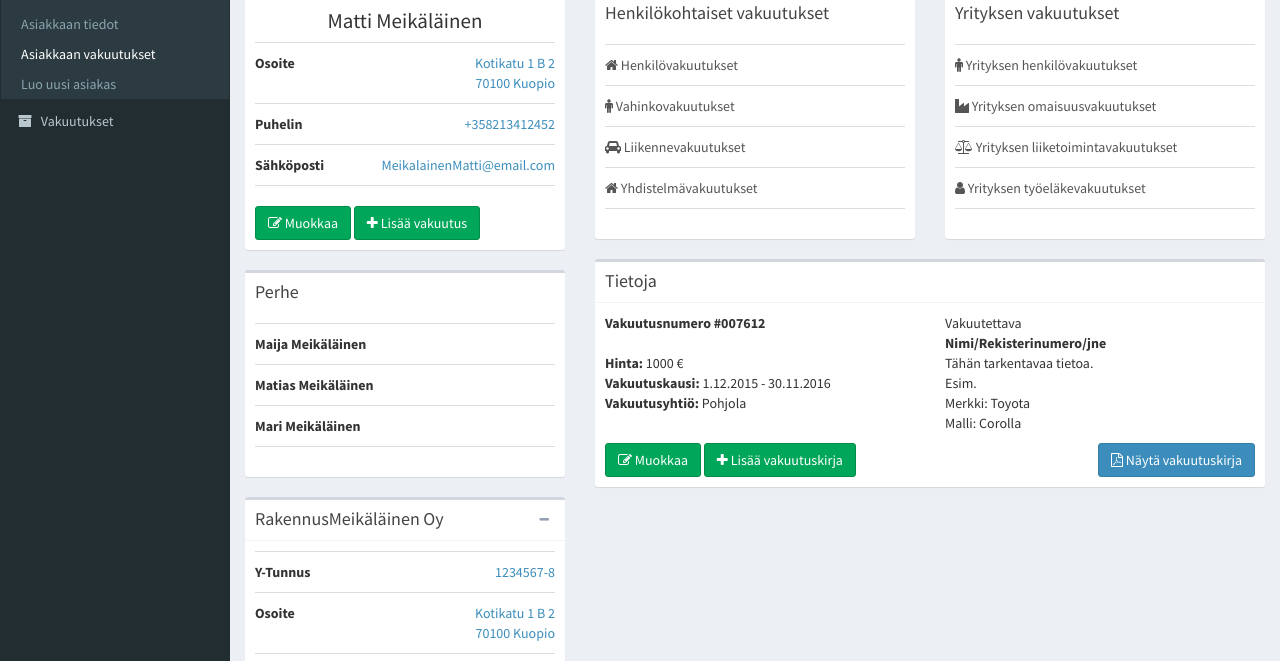
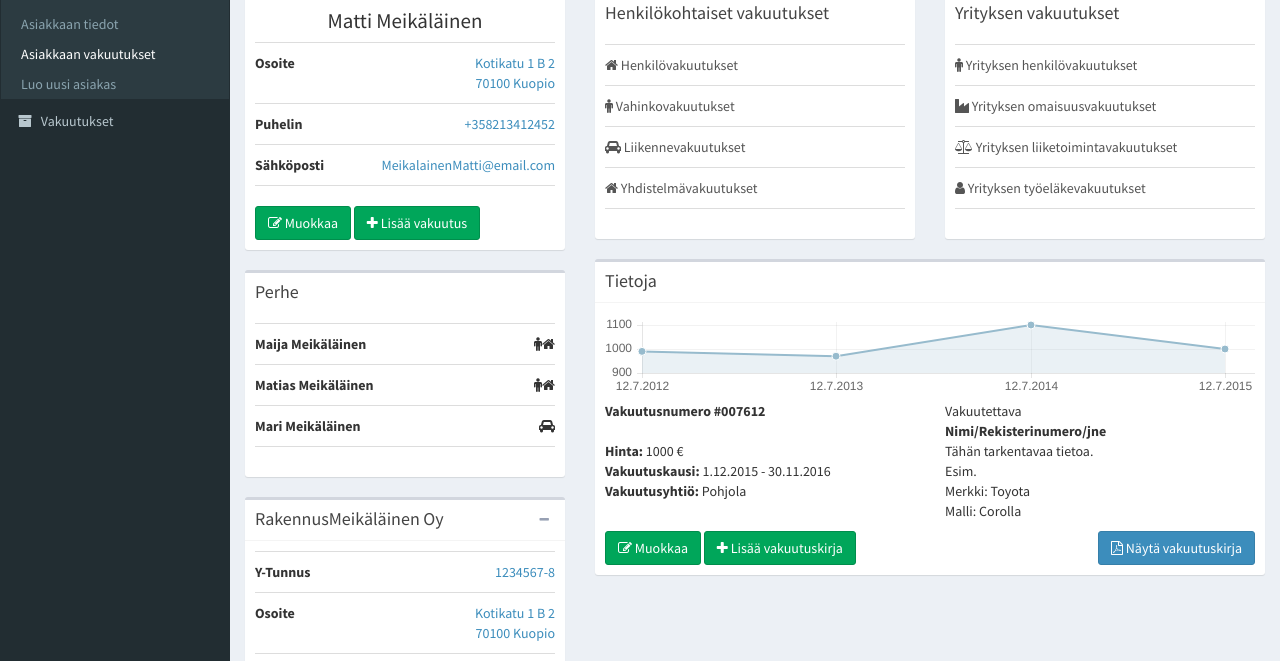
Before and after one commit to Pyretti/MyAdminLTE, a website: page pages/UI/asiakas-vakuutukset.html in a window 1280 px wide. Shown: the part 115-776 px from the top of the page. Drawn offline with nearby package versions, Linux system fonts and the light colour scheme.

Commit message:
Chart ja muita pieniä päivityksiä

```diff
--- a/pages/UI/asiakas-vakuutukset.html
+++ b/pages/UI/asiakas-vakuutukset.html
@@ -159,12 +159,21 @@
 						<ul class="list-group list-group-unbordered">
 							<li class="list-group-item">
 								<b>Maija Meikäläinen</b>
+                                <span style="float: right;">
+                                    <i class="fa fa-male"></i><i class="fa fa-home"></i>
+                                </span>
 							</li>
 							<li class="list-group-item">
 								<b>Matias Meikäläinen</b>
+                                <span style="float: right;">
+                                    <i class="fa fa-male"></i><i class="fa fa-home"></i>
+                                </span>
 							</li>
 							<li class="list-group-item">
 								<b>Mari Meikäläinen</b>
+                                <span style="float: right;">
+                                    <i class="fa fa-car"></i>
+                                </span>
 							</li>
 						</ul>
 					</div><!-- /.box-body -->
@@ -314,6 +323,11 @@
 							<h3 class="box-title">Tietoja</h3>
 							</div><!-- /.box-header -->
 							<div class="box-body">
+
+                                <div class="chart">
+                                    <canvas height="100px" width="781px" id="priceChart" <!--</canvas>style="height: 247px; width: 781px;"-->></canvas>
+                                </div>
+
 								<div class="row">
 									<div class="col-sm-6">
 										<b>Vakuutusnumero #007612</b><br>
@@ -357,7 +371,7 @@
           Anything you want
         </div>
         <!-- Default to the left -->
-        <strong>Copyright &copy; 2015 <a href="#">OmaMeklari Oy</a>.</strong> All rights reserved.
+        <strong>Copyright &copy; 2015 <a href="#">Omameklari Oy</a>.</strong> All rights reserved.
       </footer>
     </div><!-- ./wrapper -->
 
@@ -371,6 +385,33 @@
     <script src="../../dist/js/app.min.js"></script>
 	<!-- Own custom code -->
 	<script src="../../dist/js/custom.js"></script>
+
+    <script src="../../plugins/chartjs/Chart.js"></script>
+    <script>
+
+        var data = {
+            labels: ["12.7.2012","12.7.2013","12.7.2014", "12.7.2015"],
+            datasets: [
+                {
+                    label: "Hintakehitys",
+                    fillColor: "rgba(151,187,205,0.2)",
+                    strokeColor: "rgba(151,187,205,1)",
+                    pointColor: "rgba(151,187,205,1)",
+                    pointStrokeColor: "#fff",
+                    pointHighlightFill: "#fff",
+                    pointHighlightStroke: "rgba(151,187,205,1)",
+                    data: [990, 970, 1100, 1000]
+                }
+            ]
+        };
+
+
+        var ctx = document.getElementById("priceChart").getContext("2d");
+        var options = {
+                bezierCurve: false
+            }
+        var priceChart = new Chart(ctx).Line(data, options);
+    </script>
     <!-- Optionally, you can add Slimscroll and FastClick plugins.
          Both of these plugins are recommended to enhance the
          user experience. Slimscroll is required when using the
```
Also changed, not shown: pages/UI/asiakas-hae.html (+1 -1 lines), pages/UI/asiakas-uusi.html (+2 -1 lines), pages/UI/asiakas.html (+1 -1 lines), pages/UI/login.html (+3 -2 lines), README.md (added), img/login_banner.png (added), 1 other file.
